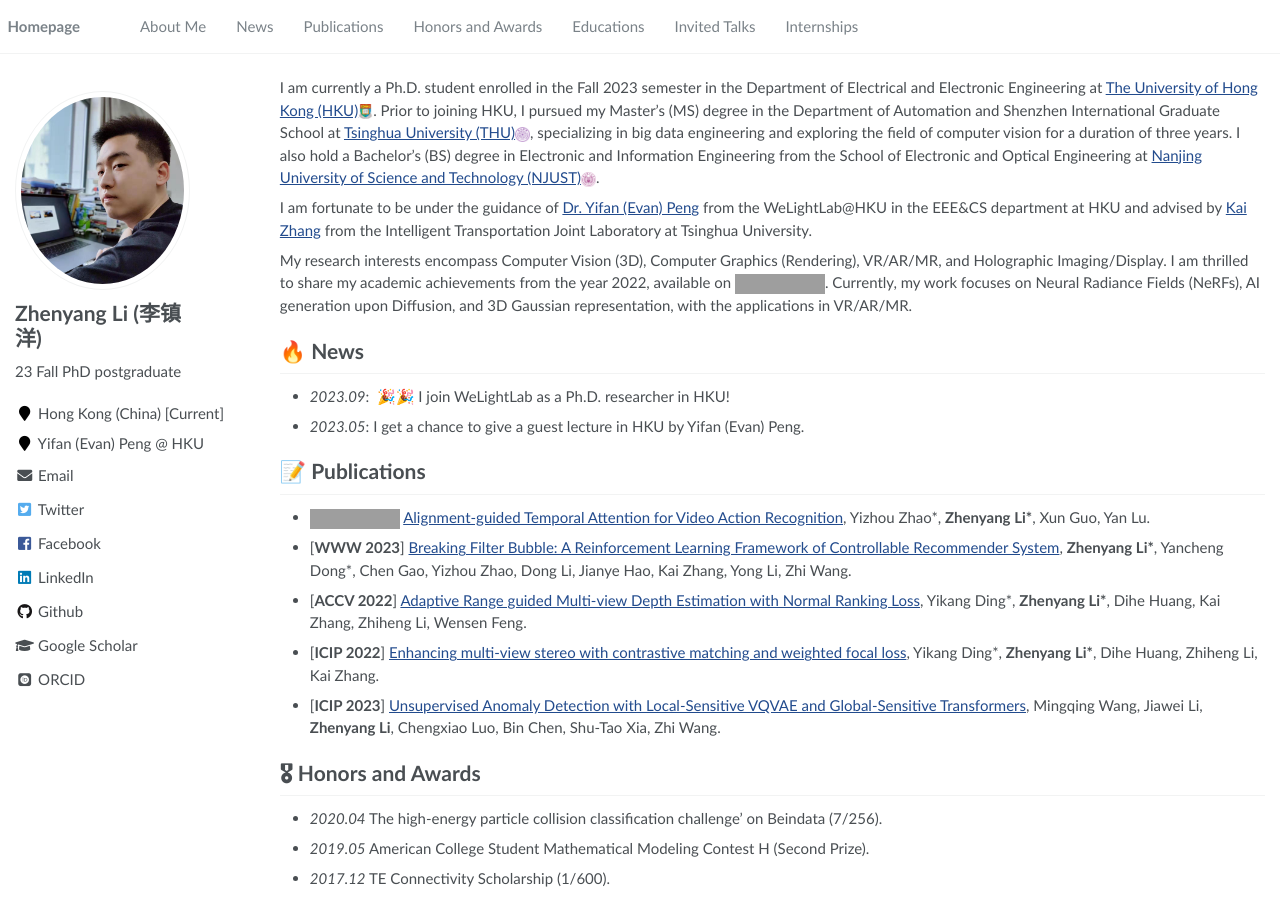
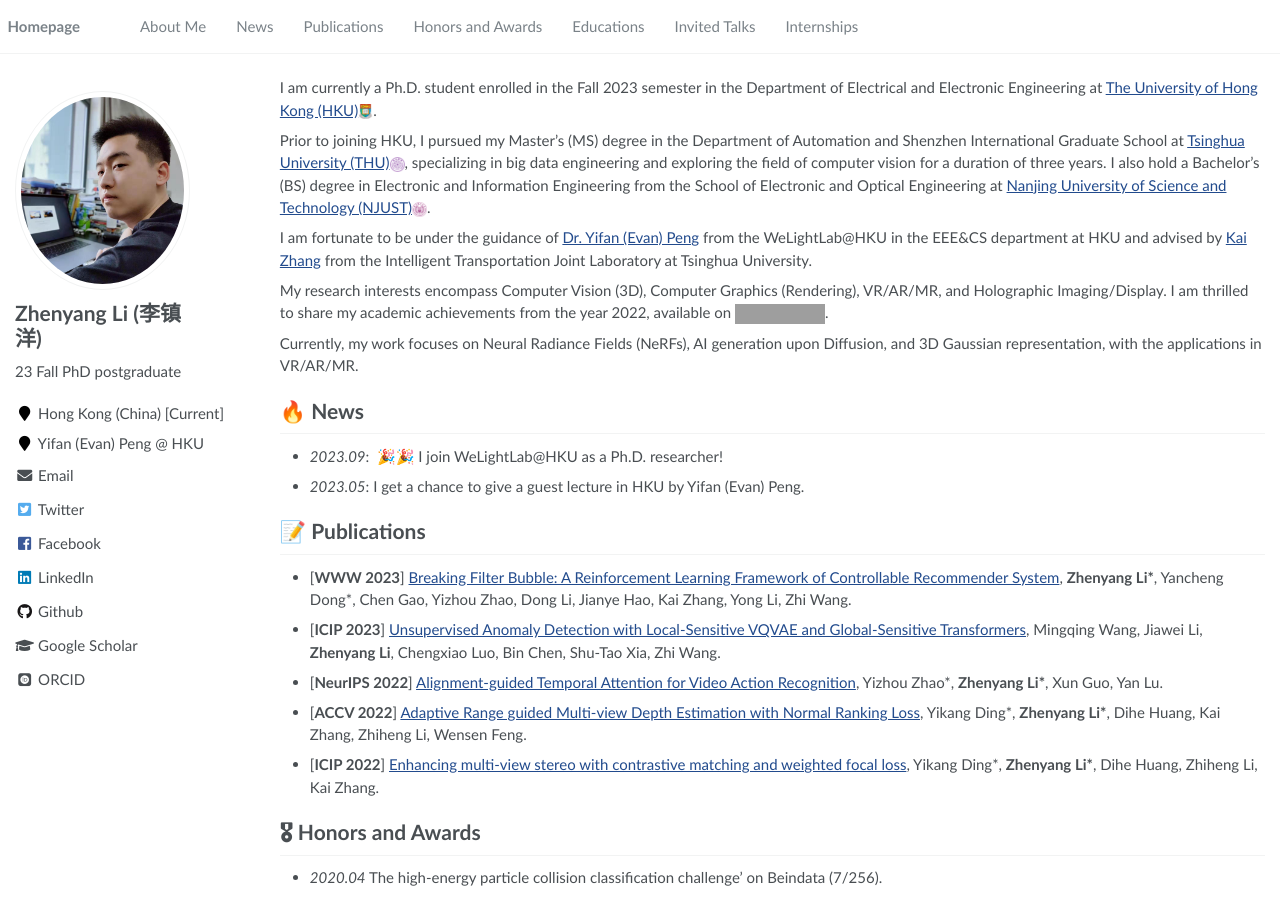
Before and after one commit to Lagrangeli/Lagrangeli.github.io, a Jekyll site: the page built from _pages/about.md, in a window 1280 px wide and 900 px high. Built offline with Jekyll 4.4.1, drawn with Linux system fonts in a browser that asks for light colours; some web fonts are replaced; grey boxes are pictures that could not be loaded.

Commit message:
modified about.md

```diff
--- a/_pages/about.md
+++ b/_pages/about.md
@@ -17,11 +17,15 @@ redirect_from:
 
 <span class='anchor' id='about-me'></span>
 
-I am currently a Ph.D. student enrolled in the Fall 2023 semester in the Department of Electrical and Electronic Engineering at [The University of Hong Kong (HKU)](https://www.hku.hk/)<img src="images/hku-32x32.png" style="width: 1em;">. Prior to joining HKU, I pursued my Master's (MS) degree in the Department of Automation and Shenzhen International Graduate School at [Tsinghua University (THU)](https://www.tsinghua.edu.cn/)<img src="images/tsinghua-32x32.png" style="width: 1em;">, specializing in big data engineering and exploring the field of computer vision for a duration of three years. I also hold a Bachelor's (BS) degree in Electronic and Information Engineering from the School of Electronic and Optical Engineering at [Nanjing University of Science and Technology (NJUST)](https://eoe.njust.edu.cn/)<img src="images/njust-32x32.png" style="width: 1em;">.
+I am currently a Ph.D. student enrolled in the Fall 2023 semester in the Department of Electrical and Electronic Engineering at [The University of Hong Kong (HKU)](https://www.hku.hk/)<img src="images/hku-32x32.png" style="width: 1em;">.
+
+Prior to joining HKU, I pursued my Master's (MS) degree in the Department of Automation and Shenzhen International Graduate School at [Tsinghua University (THU)](https://www.tsinghua.edu.cn/)<img src="images/tsinghua-32x32.png" style="width: 1em;">, specializing in big data engineering and exploring the field of computer vision for a duration of three years. I also hold a Bachelor's (BS) degree in Electronic and Information Engineering from the School of Electronic and Optical Engineering at [Nanjing University of Science and Technology (NJUST)](https://eoe.njust.edu.cn/)<img src="images/njust-32x32.png" style="width: 1em;">.
 
 I am fortunate to be under the guidance of [Dr. Yifan (Evan) Peng](https://www.eee.hku.hk/~evanpeng/#opennewwindow) from the WeLightLab@HKU in the EEE&CS department at HKU and advised by [Kai Zhang](https://www.sigs.tsinghua.edu.cn/zk_en/main.htm) from the Intelligent Transportation Joint Laboratory at Tsinghua University.
 
-My research interests encompass Computer Vision (3D), Computer Graphics (Rendering), VR/AR/MR, and Holographic Imaging/Display. I am thrilled to share my academic achievements from the year 2022, available on <a href='https://scholar.google.com/citations?user=r9f4mLMAAAAJ'><img src="https://img.shields.io/endpoint?url={{ url | url_encode }}&logo=Google%20Scholar&labelColor=f6f6f6&color=9cf&style=flat&label=citations"></a>. Currently, my work focuses on Neural Radiance Fields (NeRFs), AI generation upon Diffusion, and 3D Gaussian representation, with the applications in VR/AR/MR.
+My research interests encompass Computer Vision (3D), Computer Graphics (Rendering), VR/AR/MR, and Holographic Imaging/Display. I am thrilled to share my academic achievements from the year 2022, available on <a href='https://scholar.google.com/citations?user=r9f4mLMAAAAJ'><img src="https://img.shields.io/endpoint?url={{ url | url_encode }}&logo=Google%20Scholar&labelColor=f6f6f6&color=9cf&style=flat&label=citations"></a>.
+
+Currently, my work focuses on Neural Radiance Fields (NeRFs), AI generation upon Diffusion, and 3D Gaussian representation, with the applications in VR/AR/MR.
 
 <!-- You can access my CV here: [XX's Curriculum Vitae](../assets/Curriculum_Vitae.pdf). For more detailed information, refer to the sidebar links, and feel free to contact me if you have any inquiries or interests. -->
 
@@ -29,15 +33,16 @@ My research interests encompass Computer Vision (3D), Computer Graphics (Renderi
 <!-- My research interest includes neural machine translation and computer vision. I have published more than 100 papers at the top international AI conferences with total <a href='https://scholar.google.com/citations?user=r9f4mLMAAAAJ'>google scholar citations <strong><span id='total_cit'>260000+</span></strong></a>. -->
 
 # 🔥 News
-- *2023.09*: &nbsp;🎉🎉 I join WeLightLab as a Ph.D. researcher in HKU!
+- *2023.09*: &nbsp;🎉🎉 I join WeLightLab@HKU as a Ph.D. researcher!
 - *2023.05*: I get a chance to give a guest lecture in HKU by Yifan (Evan) Peng.
 
 # 📝 Publications
-- <img alt="Static Badge" src="https://img.shields.io/badge/NeurIPS_2022-blue"> [Alignment-guided Temporal Attention for Video Action Recognition](https://proceedings.neurips.cc/paper_files/paper/2022/file/5820ad65b1c27411417ae8b59433e580-Paper-Conference.pdf), Yizhou Zhao*, **Zhenyang Li\***, Xun Guo, Yan Lu.
+<!-- - <img alt="Static Badge" src="https://img.shields.io/badge/NeurIPS_2022-blue"> -->
 - [**WWW 2023**] [Breaking Filter Bubble: A Reinforcement Learning Framework of Controllable Recommender System](https://dl.acm.org/doi/pdf/10.1145/3543507.3583856), **Zhenyang Li\***, Yancheng Dong*, Chen Gao, Yizhou Zhao, Dong Li, Jianye Hao, Kai Zhang, Yong Li, Zhi Wang.
+- [**ICIP 2023**] [Unsupervised Anomaly Detection with Local-Sensitive VQVAE and Global-Sensitive Transformers](https://arxiv.org/pdf/2303.17505), Mingqing Wang, Jiawei Li, **Zhenyang Li**, Chengxiao Luo, Bin Chen, Shu-Tao Xia, Zhi Wang.
+- [**NeurIPS 2022**] [Alignment-guided Temporal Attention for Video Action Recognition](https://proceedings.neurips.cc/paper_files/paper/2022/file/5820ad65b1c27411417ae8b59433e580-Paper-Conference.pdf), Yizhou Zhao*, **Zhenyang Li\***, Xun Guo, Yan Lu.
 - [**ACCV 2022**] [Adaptive Range guided Multi-view Depth Estimation with Normal Ranking Loss](https://openaccess.thecvf.com/content/ACCV2022/papers/Ding_Adaptive_Range_guided_Multi-view_Depth_Estimation_with_Normal_Ranking_Loss_ACCV_2022_paper.pdf), Yikang Ding*, **Zhenyang Li\***, Dihe Huang, Kai Zhang, Zhiheng Li, Wensen Feng.
 - [**ICIP 2022**] [Enhancing multi-view stereo with contrastive matching and weighted focal loss](https://arxiv.org/pdf/2206.10360), Yikang Ding*, **Zhenyang Li\***, Dihe Huang, Zhiheng Li, Kai Zhang.
-- [**ICIP 2023**] [Unsupervised Anomaly Detection with Local-Sensitive VQVAE and Global-Sensitive Transformers](https://arxiv.org/pdf/2303.17505), Mingqing Wang, Jiawei Li, **Zhenyang Li**, Chengxiao Luo, Bin Chen, Shu-Tao Xia, Zhi Wang.
 
 <!-- <div class='paper-box'><div class='paper-box-image'><div><div class="badge">CVPR 2016</div><img src='images/500x300.png' alt="sym" width="100%"></div></div>
 <div class='paper-box-text' markdown="1">
```
